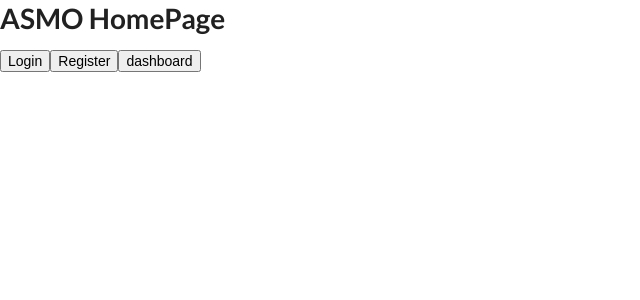
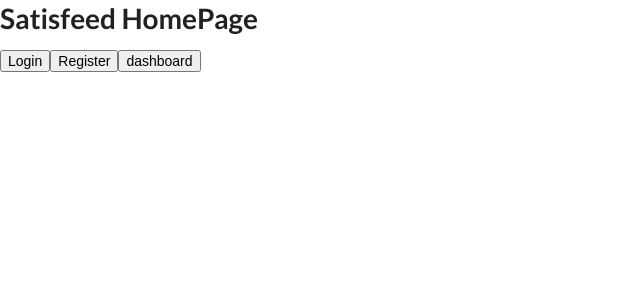
Before and after one commit to ABaulderstone/ASMO-project-frontend, a React (Create React App) app: page / in a window 1280 px wide. Shown: the top 300 px of the page, without its empty margins (0-640 px from the left). Built offline with nearby package versions, Linux system fonts and the light colour scheme; no server answers.

Commit message:
changed homepage

```diff
--- a/src/components/pages/HomePage.js
+++ b/src/components/pages/HomePage.js
@@ -5,7 +5,7 @@ class HomePage extends Component {
     render() {
         return (
             <div>
-                <h1>ASMO HomePage</h1>
+                <h1>Satisfeed HomePage</h1>
                 <div>
                     <Link to="/login">
                         <button>Login</button>
```
